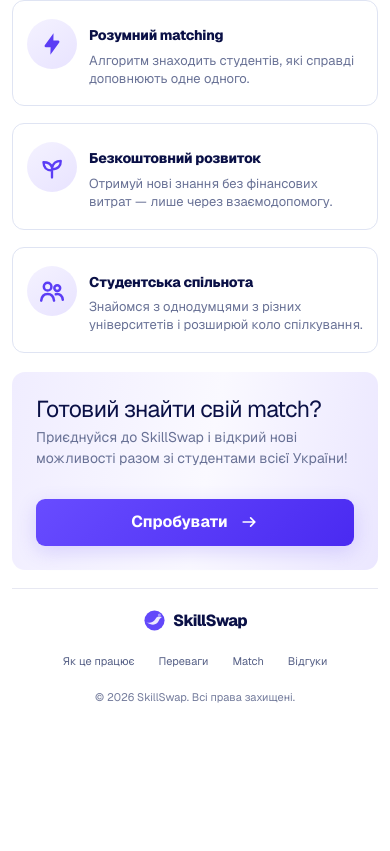
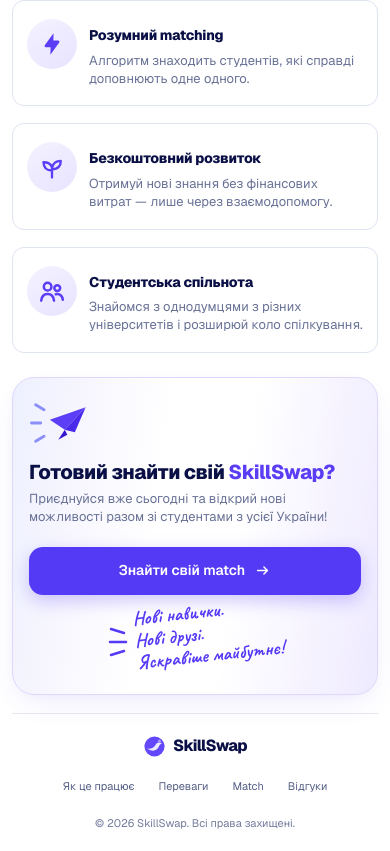
Before and after one commit to Augustwise/skill-swap, a Next.js app in the folder frontend/: page / in a window 390 px wide. Shown: the part 2305-3156 px from the top of the page. Before the commit the page ends 3031 px from the top, so only its background shows below. Built offline with nearby package versions, Linux system fonts and the light colour scheme.

Commit message:
feat(page): enhance call-to-action section with new layout and styles

```diff
--- a/frontend/app/globals.css
+++ b/frontend/app/globals.css
@@ -271,7 +271,9 @@ a:focus-visible {
   border: 1px solid var(--border);
   border-radius: 13px;
   background: white;
-  transition: transform 0.25s ease, box-shadow 0.25s ease;
+  transition:
+    transform 0.25s ease,
+    box-shadow 0.25s ease;
 }
 .info-card:hover {
   transform: translateY(-4px);
@@ -424,7 +426,9 @@ a:focus-visible {
   border: 1px solid var(--border);
   border-radius: 12px;
   background: white;
-  transition: transform 0.25s ease, box-shadow 0.25s ease;
+  transition:
+    transform 0.25s ease,
+    box-shadow 0.25s ease;
 }
 .benefit-card:hover {
   transform: translateY(-4px);
@@ -444,29 +448,145 @@ a:focus-visible {
 }
 
 .cta {
-  min-height: 91px;
-  margin-top: 19px;
-  padding: 18px 34px;
+  min-height: 104px;
+  margin-top: 24px;
+  padding: 24px 38px;
   display: flex;
   align-items: center;
   justify-content: space-between;
-  gap: 30px;
-  border-radius: 13px;
-  background: linear-gradient(100deg, #f0edff, #faf9ff 53%, #ebe7ff);
+  gap: 28px;
+  border-radius: 34px;
+  background: linear-gradient(
+    98deg,
+    #edf0ff 0%,
+    #f7f6fe 18%,
+    #ffffff 40%,
+    #ffffff 60%,
+    #f6f3ff 82%,
+    #eeeaff 100%
+  );
+  border: 1.5px solid #dfd7fd;
+  box-shadow:
+    0 12px 32px -10px rgba(84, 57, 245, 0.12),
+    0 2px 8px rgba(10, 16, 70, 0.02);
+  position: relative;
 }
+
+.cta-left {
+  display: flex;
+  align-items: center;
+  gap: 20px;
+}
+
+.cta-plane-badge {
+  display: flex;
+  align-items: center;
+  justify-content: center;
+  flex-shrink: 0;
+  width: 72px;
+  height: 58px;
+}
+
+.cta-plane-svg {
+  width: 100%;
+  height: 100%;
+  overflow: visible;
+}
+
+.cta-content {
+  display: flex;
+  flex-direction: column;
+  justify-content: center;
+}
+
 .cta h2 {
-  margin: 0 0 3px;
-  font-size: 23px;
-  line-height: 1.2;
-  letter-spacing: -0.7px;
+  margin: 0 0 5px;
+  font-size: 24px;
+  font-weight: 750;
+  line-height: 1.24;
+  letter-spacing: -0.5px;
+  color: var(--foreground);
 }
+
+.cta h2 span {
+  color: var(--purple);
+}
+
 .cta p {
   margin: 0;
   color: var(--muted);
   font-size: 14px;
+  line-height: 1.42;
 }
-.cta .button {
-  min-width: 164px;
+
+.cta-right {
+  display: flex;
+  align-items: center;
+  gap: 32px;
+  flex-shrink: 0;
+}
+
+.cta-btn {
+  display: inline-flex;
+  align-items: center;
+  justify-content: center;
+  gap: 9px;
+  padding: 13px 26px;
+  min-height: 48px;
+  border-radius: 14px;
+  background: #5439f5;
+  color: #ffffff;
+  font-size: 15px;
+  font-weight: 600;
+  white-space: nowrap;
+  box-shadow: 0 6px 18px rgba(84, 57, 245, 0.28);
+  transition:
+    transform 0.2s ease,
+    box-shadow 0.2s ease,
+    background-color 0.2s ease;
+}
+
+.cta-btn:hover {
+  background: #482ee6;
+  transform: translateY(-2px);
+  box-shadow: 0 10px 24px rgba(84, 57, 245, 0.38);
+}
+
+.cta-btn svg {
+  flex-shrink: 0;
+  transition: transform 0.2s ease;
+}
+
+.cta-btn:hover svg {
+  transform: translateX(3px);
+}
+
+.cta-note {
+  display: flex;
+  align-items: center;
+  gap: 8px;
+  flex-shrink: 0;
+  user-select: none;
+}
+
+.cta-note-burst {
+  width: 20px;
+  height: 34px;
+  flex-shrink: 0;
+  overflow: visible;
+}
+
+.cta-note-text {
+  display: flex;
+  flex-direction: column;
+  font-family: var(--font-caveat), cursive, sans-serif;
+  color: #5439f5;
+  font-size: 21px;
+  font-weight: 700;
+  line-height: 1.15;
+  transform: rotate(-6deg);
+  transform-origin: left center;
+  white-space: nowrap;
 }
 
 .site-footer {
@@ -547,6 +667,19 @@ a:focus-visible {
     grid-column: 1 / -1;
     justify-self: center;
     margin-bottom: 12px;
+  }
+  .cta {
+    padding: 22px 28px;
+    gap: 20px;
+  }
+  .cta-right {
+    gap: 20px;
+  }
+  .cta h2 {
+    font-size: 21px;
+  }
+  .cta-note-text {
+    font-size: 19px;
   }
 }
 
@@ -629,12 +762,32 @@ a:focus-visible {
     margin-inline: auto;
   }
   .cta {
-    padding: 24px;
+    padding: 24px 22px;
+    align-items: stretch;
+    flex-direction: column;
+    gap: 20px;
+    border-radius: 26px;
+  }
+  .cta-left {
     align-items: flex-start;
-    flex-direction: column;
+    gap: 16px;
   }
-  .cta .button {
+  .cta-plane-badge {
+    width: 60px;
+    height: 50px;
+  }
+  .cta-right {
+    display: flex;
+    align-items: center;
+    justify-content: space-between;
     width: 100%;
+    gap: 16px;
+  }
+  .cta-btn {
+    flex: 1;
+    min-width: 0;
+    padding: 12px 18px;
+    font-size: 14px;
   }
   .site-footer {
     padding-block: 20px;
@@ -700,6 +853,34 @@ a:focus-visible {
   .benefit-card {
     min-height: 0;
   }
+  .cta {
+    padding: 20px 16px;
+    border-radius: 22px;
+  }
+  .cta-left {
+    flex-direction: column;
+    align-items: flex-start;
+    gap: 12px;
+  }
+  .cta h2 {
+    font-size: 20px;
+  }
+  .cta p {
+    font-size: 13px;
+  }
+  .cta-right {
+    flex-direction: column;
+    align-items: stretch;
+    gap: 14px;
+  }
+  .cta-btn {
+    width: 100%;
+    justify-content: center;
+  }
+  .cta-note {
+    justify-content: center;
+    align-self: center;
+  }
 }
 
 @media (prefers-reduced-motion: reduce) {
--- a/frontend/app/layout.tsx
+++ b/frontend/app/layout.tsx
@@ -1,8 +1,13 @@
 import type { Metadata } from "next";
-import { Geist } from "next/font/google";
+import { Caveat, Geist } from "next/font/google";
 import "./globals.css";
 
 const geist = Geist({ variable: "--font-geist-sans", subsets: ["latin", "cyrillic"] });
+const caveat = Caveat({
+  variable: "--font-caveat",
+  subsets: ["latin", "cyrillic", "cyrillic-ext"],
+  weight: ["500", "600", "700"],
+});
 
 export const metadata: Metadata = {
   title: "SkillSwap — обмін навичками між студентами",
@@ -11,7 +16,7 @@ export const metadata: Metadata = {
 
 export default function RootLayout({ children }: LayoutProps<"/">) {
   return (
-    <html lang="uk" className={geist.variable}>
+    <html lang="uk" className={`${geist.variable} ${caveat.variable}`}>
       <body>{children}</body>
     </html>
   );
--- a/frontend/app/page.tsx
+++ b/frontend/app/page.tsx
@@ -228,15 +228,108 @@ export default function Home() {
         </section>
 
         <section id="reviews" className="cta container" aria-labelledby="cta-title">
-          <div>
-            <h2 id="cta-title">Готовий знайти свій match?</h2>
-            <p>
-              Приєднуйся до SkillSwap і відкрий нові можливості разом зі студентами всієї України!
-            </p>
+          <div className="cta-left">
+            <div className="cta-plane-badge" aria-hidden="true">
+              <svg
+                className="cta-plane-svg"
+                viewBox="0 0 72 60"
+                fill="none"
+                xmlns="http://www.w3.org/2000/svg"
+              >
+                <line
+                  x1="18"
+                  y1="14"
+                  x2="8"
+                  y2="8"
+                  stroke="#8c8ff8"
+                  strokeWidth="3.5"
+                  strokeLinecap="round"
+                />
+                <line
+                  x1="14"
+                  y1="30"
+                  x2="3"
+                  y2="30"
+                  stroke="#8c8ff8"
+                  strokeWidth="3.5"
+                  strokeLinecap="round"
+                />
+                <line
+                  x1="18"
+                  y1="46"
+                  x2="8"
+                  y2="52"
+                  stroke="#8c8ff8"
+                  strokeWidth="3.5"
+                  strokeLinecap="round"
+                />
+
+                {/* Origami folded paper airplane */}
+                <polygon points="68,11 25,26 43,38" fill="#5c3ef7" />
+                <polygon points="68,11 43,38 55,41" fill="#4929ea" />
+                <polygon points="43,38 35,50 46,44" fill="#3619ce" />
+              </svg>
+            </div>
+
+            <div className="cta-content">
+              <h2 id="cta-title">
+                Готовий знайти свій <span>SkillSwap?</span>
+              </h2>
+              <p>
+                Приєднуйся вже сьогодні та відкрий нові можливості разом зі студентами з усієї
+                України!
+              </p>
+            </div>
           </div>
-          <a className="button" href="#top">
-            Спробувати <Icon name="arrow" size={20} />
-          </a>
+
+          <div className="cta-right">
+            <a className="cta-btn" href="#match">
+              <span>Знайти свій match</span>
+              <Icon name="arrow" size={17} />
+            </a>
+
+            <div className="cta-note" aria-hidden="true">
+              <svg
+                className="cta-note-burst"
+                viewBox="0 0 20 34"
+                fill="none"
+                xmlns="http://www.w3.org/2000/svg"
+              >
+                <line
+                  x1="17"
+                  y1="8"
+                  x2="4"
+                  y2="4"
+                  stroke="#5439f5"
+                  strokeWidth="2.5"
+                  strokeLinecap="round"
+                />
+                <line
+                  x1="19"
+                  y1="17"
+                  x2="3"
+                  y2="17"
+                  stroke="#5439f5"
+                  strokeWidth="2.5"
+                  strokeLinecap="round"
+                />
+                <line
+                  x1="17"
+                  y1="26"
+                  x2="4"
+                  y2="30"
+                  stroke="#5439f5"
+                  strokeWidth="2.5"
+                  strokeLinecap="round"
+                />
+              </svg>
+              <div className="cta-note-text">
+                <span>Нові навички.</span>
+                <span>Нові друзі.</span>
+                <span>Яскравіше майбутнє!</span>
+              </div>
+            </div>
+          </div>
         </section>
       </main>
 
```
